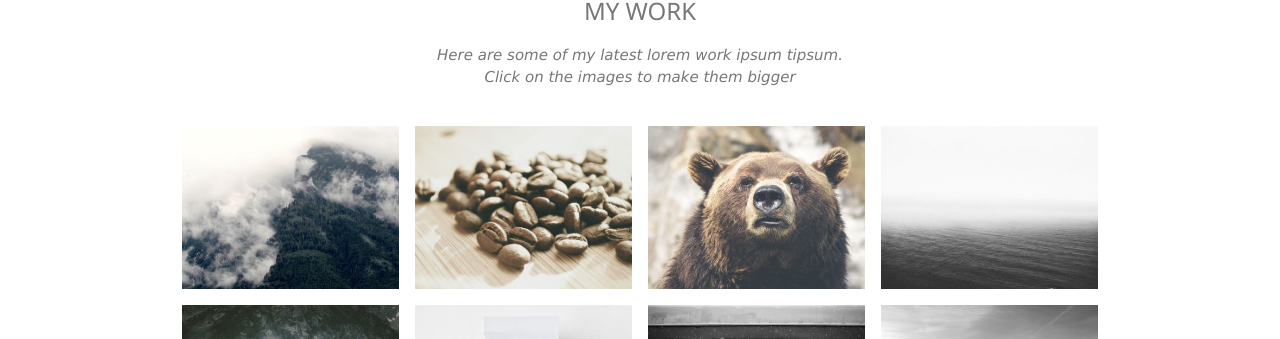
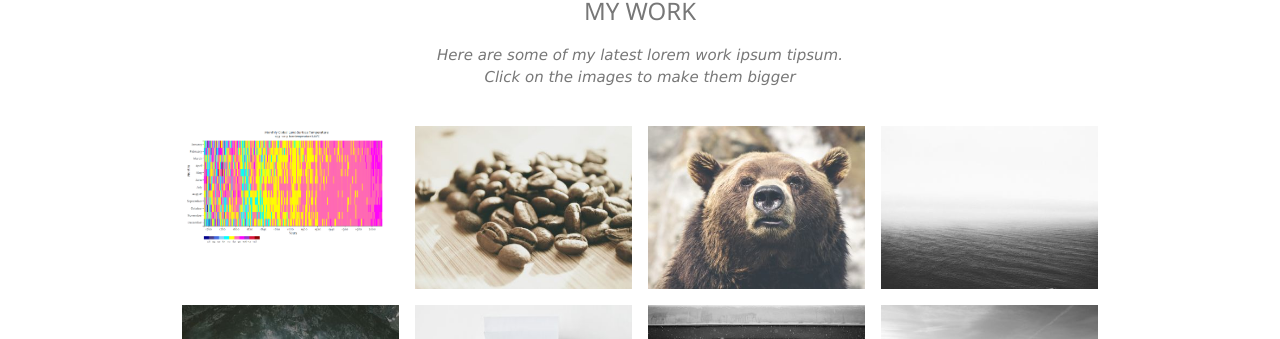
Before and after one commit to pamelaAugustine/portfolio, a React (Create React App) app: page / in a window 1280 px wide. Shown: the part 2957-3296 px from the top of the page. Built offline with nearby package versions, Linux system fonts and the light colour scheme.

Commit message:
added heat map project

```diff
--- a/src/components/Main.jsx
+++ b/src/components/Main.jsx
@@ -60,11 +60,11 @@ const Main = () => {
         <div className="w3-row-padding w3-center">
           <div className="w3-col m3">
             <img
-              src="./assets/images/p1.jpg"
+              src="./assets/images/heatMap.png"
               style={{ width: 100 + "%" }}
               onClick={onClick}
               className="w3-hover-opacity"
-              alt="The mist over the mountains"
+              alt="Heat Map created using D3"
             ></img>
           </div>
 
```
Also changed, not shown: public/assets/images/heatMap.png (added).
